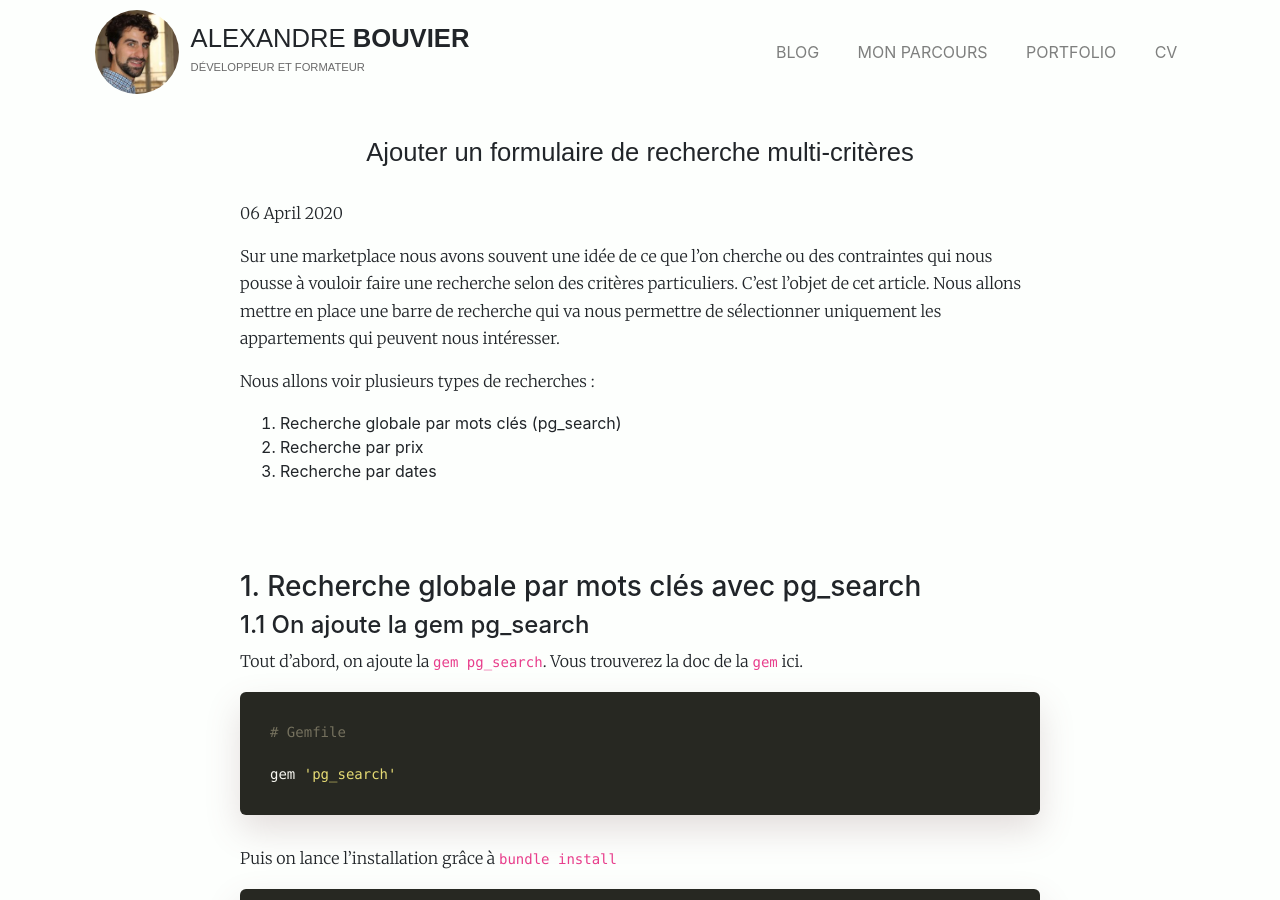
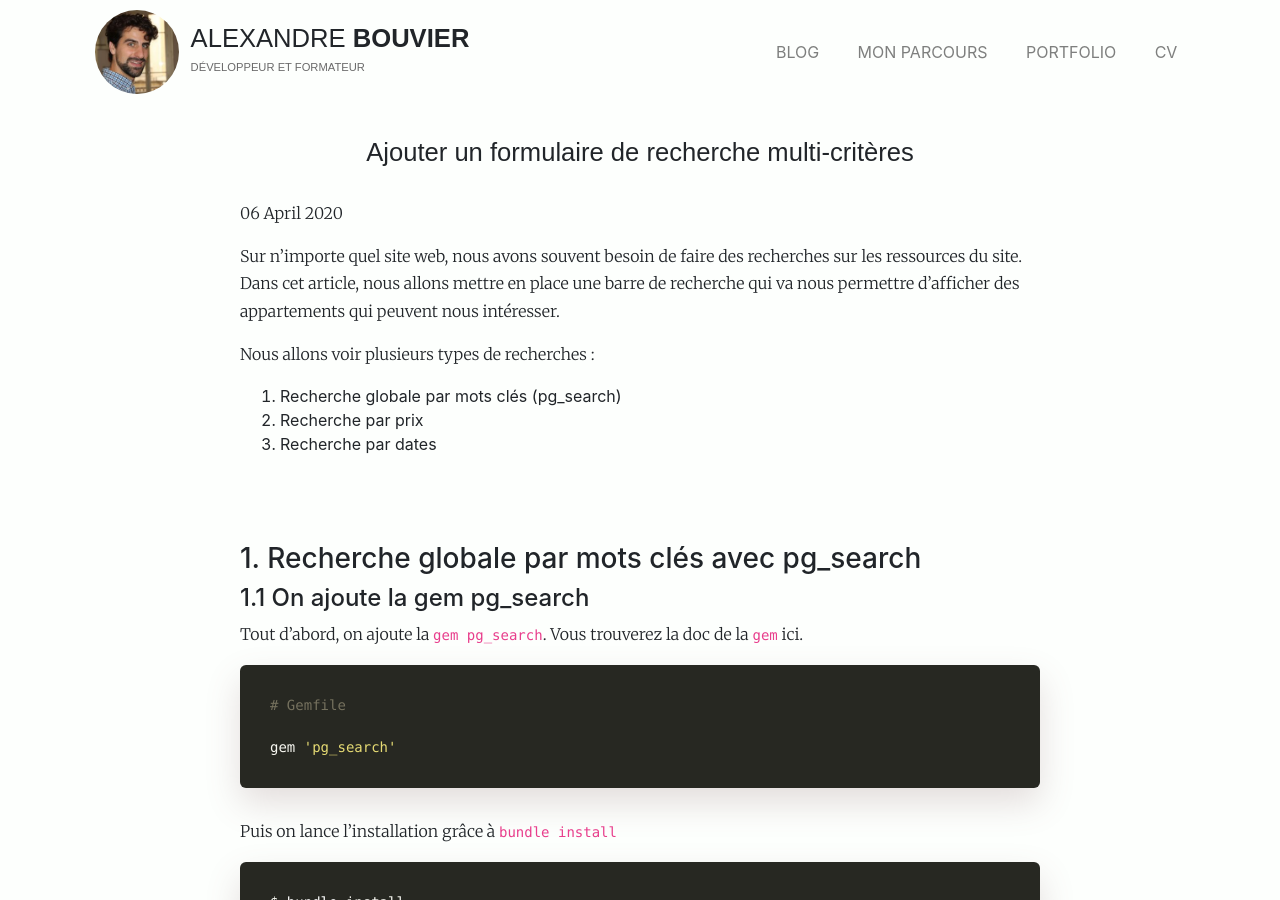
Before and after one commit to alexandrebk/alexandrebk.github.io, a Jekyll site: the page built from _posts/2020-04-06-multisearch.md, in a window 1280 px wide and 900 px high. Built offline with Jekyll 4.4.1, drawn with Linux system fonts in a browser that asks for light colours; nearby versions of some CDN libraries.

Commit message:
Update Multisearch Post

```diff
--- a/_posts/2020-04-06-multisearch.md
+++ b/_posts/2020-04-06-multisearch.md
@@ -6,7 +6,7 @@ status: tech
 tags: "search"
 ---
 
-Sur une marketplace nous avons souvent une idée de ce que l'on cherche ou des contraintes qui nous pousse à vouloir faire une recherche selon des critères particuliers. C'est l'objet de cet article. Nous allons mettre en place une barre de recherche qui va nous permettre de sélectionner uniquement les appartements qui peuvent nous intéresser.
+Sur n'importe quel site web, nous avons souvent besoin de faire des recherches sur les ressources du site. Dans cet article, nous allons mettre en place une barre de recherche qui va nous permettre d'afficher des appartements qui peuvent nous intéresser.
 
 Nous allons voir plusieurs types de recherches :
 
```
